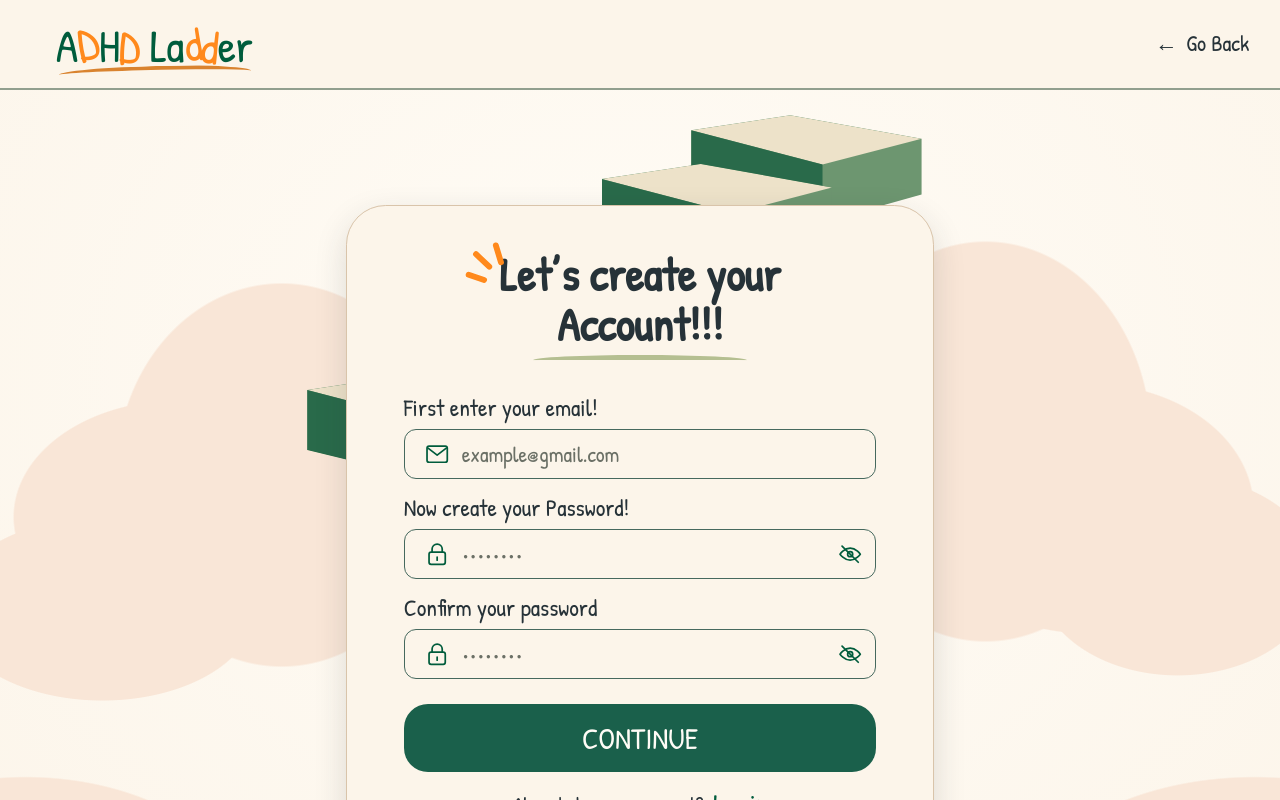
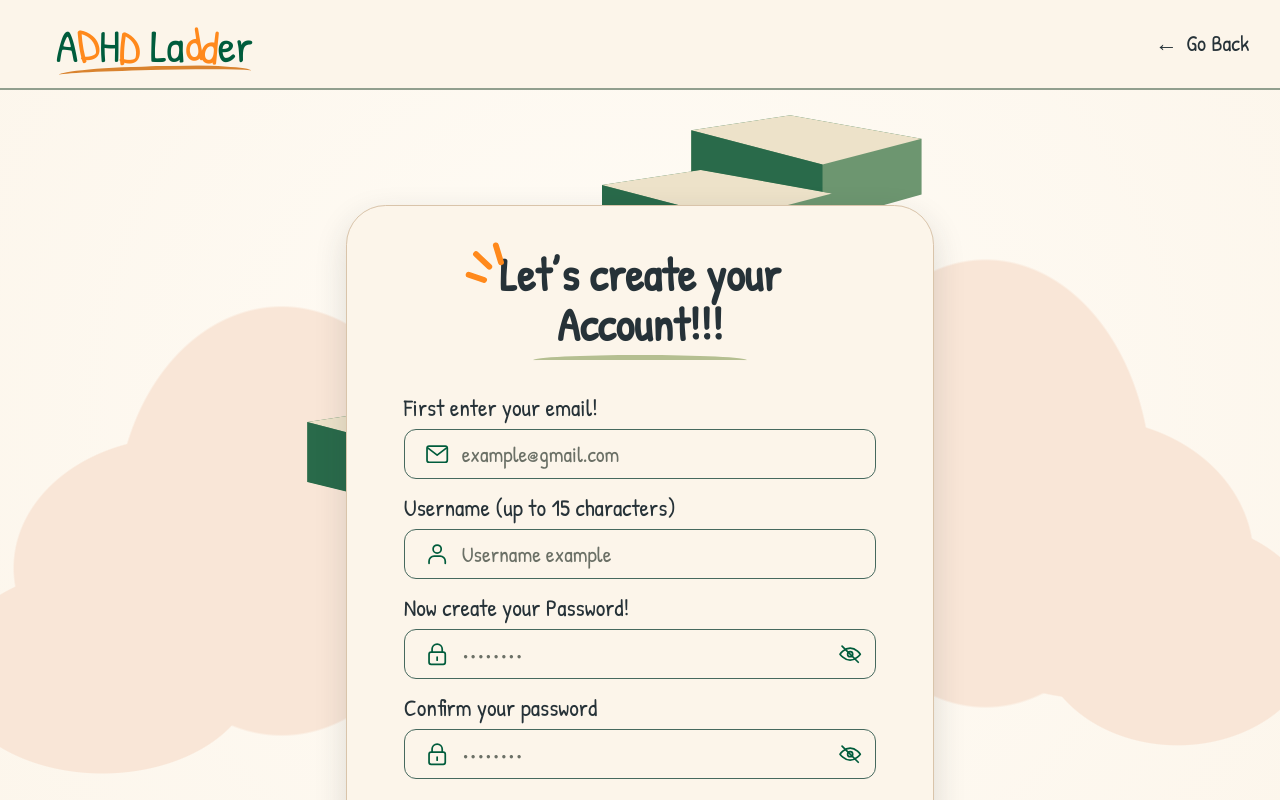
Before and after one commit to 28Dara/project-adhd-ladder, a React (Vite) app in the folder client/: page /signup in a window 1280 px wide. Shown: the top 800 px of the page. Built offline with nearby package versions, Linux system fonts and the light colour scheme; no server answers.

Commit message:
feat(auth): add display name functionality and validation for sign up

```diff
--- a/client/src/app/AuthRoutes.tsx
+++ b/client/src/app/AuthRoutes.tsx
@@ -177,7 +177,7 @@ function PrivateLayout({
     <div className="private-route">
       <Header
         sectionNavigation={<LadderSelector />}
-        displayName={displayName ?? user.email}
+        displayName={displayName}
         onDisplayNameChange={setDisplayName}
         navigation={
           <button
--- a/client/src/components/AuthPage/AuthPage.tsx
+++ b/client/src/components/AuthPage/AuthPage.tsx
@@ -6,6 +6,7 @@ import {
   type SubmitEvent,
 } from 'react'
 import { Link } from 'react-router'
+import { DISPLAY_NAME_MAX_LENGTH } from '../../config/displayName'
 import { useAuth } from '../../hooks/useAuth'
 import Header from '../Header/Header'
 import './AuthPage.css'
@@ -64,8 +65,9 @@ export default function AuthPage({ mode }: { mode: 'signup' | 'login' }) {
   const [feedback, setFeedback] = useState<{
     error: boolean
     text: string
-    field?: 'passwordConfirmation'
+    field?: 'displayName' | 'passwordConfirmation'
   } | null>(null)
+  const displayNameInput = useRef<HTMLInputElement>(null)
   const confirmationInput = useRef<HTMLInputElement>(null)
   const mounted = useRef(false)
   const isSignUp = mode === 'signup'
@@ -78,7 +80,9 @@ export default function AuthPage({ mode }: { mode: 'signup' | 'login' }) {
   }, [])
 
   useLayoutEffect(() => {
-    if (feedback?.field === 'passwordConfirmation') {
+    if (feedback?.field === 'displayName') {
+      displayNameInput.current?.focus()
+    } else if (feedback?.field === 'passwordConfirmation') {
       confirmationInput.current?.focus()
     }
   }, [feedback])
@@ -92,6 +96,20 @@ export default function AuthPage({ mode }: { mode: 'signup' | 'login' }) {
       const credentials = {
         email: String(fields.get('email')).trim(),
         password: String(fields.get('password')),
+      }
+      const rawName = String(fields.get('displayName') ?? '')
+      const displayName = rawName.trim()
+
+      if (
+        isSignUp &&
+        (!displayName || rawName.length > DISPLAY_NAME_MAX_LENGTH)
+      ) {
+        setFeedback({
+          error: true,
+          text: `Enter a username of up to ${DISPLAY_NAME_MAX_LENGTH} characters.`,
+          field: 'displayName',
+        })
+        return
       }
 
       if (
@@ -109,9 +127,9 @@ export default function AuthPage({ mode }: { mode: 'signup' | 'login' }) {
       setIsSubmitting(true)
       setFeedback(null)
 
-      const { session, error } = await (isSignUp ? signUp : signInWithPassword)(
-        credentials,
-      )
+      const { session, error } = isSignUp
+        ? await signUp({ ...credentials, displayName })
+        : await signInWithPassword(credentials)
       if (!mounted.current) return
 
       if (error) {
@@ -182,6 +200,37 @@ export default function AuthPage({ mode }: { mode: 'signup' | 'login' }) {
                   />
                 </div>
               </div>
+
+              {isSignUp && (
+                <div className="auth-page__field">
+                  <label htmlFor="auth-display-name">
+                    Username (up to {DISPLAY_NAME_MAX_LENGTH} characters)
+                  </label>
+                  <div className="auth-page__input">
+                    <svg aria-hidden="true" viewBox="0 0 24 24">
+                      <circle cx="12" cy="7" r="4" />
+                      <path d="M4 21v-2a5 5 0 0 1 5-5h6a5 5 0 0 1 5 5v2" />
+                    </svg>
+                    <input
+                      ref={displayNameInput}
+                      id="auth-display-name"
+                      name="displayName"
+                      autoComplete="nickname"
+                      maxLength={DISPLAY_NAME_MAX_LENGTH}
+                      required
+                      placeholder="Username example"
+                      aria-invalid={
+                        feedback?.field === 'displayName' || undefined
+                      }
+                      aria-describedby={
+                        feedback?.field === 'displayName'
+                          ? 'auth-feedback'
+                          : undefined
+                      }
+                    />
+                  </div>
+                </div>
+              )}
 
               <div className="auth-page__field">
                 <label htmlFor="auth-password">
--- a/client/src/components/Header/Header.tsx
+++ b/client/src/components/Header/Header.tsx
@@ -1,10 +1,43 @@
-import { useId, useRef, useState, type ReactNode } from 'react'
+import {
+  Fragment,
+  useId,
+  useRef,
+  useState,
+  useSyncExternalStore,
+  type ReactNode,
+} from 'react'
 import { Link } from 'react-router'
+import { DISPLAY_NAME_MAX_LENGTH } from '../../config/displayName'
 import { useAuth } from '../../hooks/useAuth'
 import BrandLogo from '../BrandLogo/BrandLogo'
 import EditBubble from '../LadderPopup/EditBubble'
 import LadderTooltip from '../LadderPopup/LadderTooltip'
 import './Header.css'
+
+// Match the existing Header layout breakpoint in Header.css.
+const mobileHeaderQuery = '(width < 40rem)'
+
+function subscribeToMobileHeader(onChange: () => void) {
+  const query = window.matchMedia(mobileHeaderQuery)
+  query.addEventListener('change', onChange)
+  return () => query.removeEventListener('change', onChange)
+}
+
+function isMobileHeader() {
+  return window.matchMedia(mobileHeaderQuery).matches
+}
+
+function resolveDisplayName(customName: unknown, email: string | undefined) {
+  const name =
+    typeof customName === 'string' && customName.trim()
+      ? customName
+      : email?.split('@', 1)[0]
+  const boundedName = name
+    ?.slice(0, DISPLAY_NAME_MAX_LENGTH)
+    .replace(/[\uD800-\uDBFF]$/u, '')
+
+  return boundedName?.trim() ? boundedName : 'Signed in'
+}
 
 export default function Header({
   showBackLink = false,
@@ -24,6 +57,7 @@ export default function Header({
   const editTrigger = useRef<HTMLButtonElement>(null)
   const [isEditing, setIsEditing] = useState(false)
   const [draft, setDraft] = useState('')
+  const isMobile = useSyncExternalStore(subscribeToMobileHeader, isMobileHeader)
   const HeaderControls = onDisplayNameChange ? 'div' : 'nav'
 
   function closeEditor() {
@@ -35,12 +69,8 @@ export default function Header({
     closeEditor()
   }
 
-  return (
-    <header
-      className={`site-header${showBackLink ? ' site-header--back' : ''}`}
-    >
-      <BrandLogo />
-      {sectionNavigation}
+  const controls = (
+    <Fragment key="controls">
       {!isLoading && !sessionError && (
         <HeaderControls
           className="site-header__nav"
@@ -49,7 +79,10 @@ export default function Header({
           {session && (
             <div className="site-header__account">
               <span className="site-header__name">
-                {displayName ?? user?.email ?? 'Signed in'}
+                {resolveDisplayName(
+                  displayName ?? user?.user_metadata?.display_name,
+                  user?.email,
+                )}
               </span>
               {onDisplayNameChange && (
                 <div className="ladder-tooltip__anchor site-header__edit-anchor">
@@ -82,6 +115,7 @@ export default function Header({
                       centerOnMobile
                       label="Enter your new username"
                       placeholder="Username example"
+                      maxLength={DISPLAY_NAME_MAX_LENGTH}
                       draft={draft}
                       onDraftChange={setDraft}
                       onDismiss={closeEditor}
@@ -126,6 +160,17 @@ export default function Header({
             ))}
         </HeaderControls>
       )}
+    </Fragment>
+  )
+  const selector = <Fragment key="selector">{sectionNavigation}</Fragment>
+  const accountFirst = isMobile && session && onDisplayNameChange
+
+  return (
+    <header
+      className={`site-header${showBackLink ? ' site-header--back' : ''}`}
+    >
+      <BrandLogo />
+      {accountFirst ? [controls, selector] : [selector, controls]}
     </header>
   )
 }
--- a/client/src/components/LadderPopup/EditBubble.tsx
+++ b/client/src/components/LadderPopup/EditBubble.tsx
@@ -4,6 +4,7 @@ import LadderPopup, { type LadderPopupProps } from './LadderPopup'
 interface EditBubbleProps extends LadderPopupProps {
   label: string
   placeholder: string
+  maxLength?: number
   draft: string
   onDraftChange: (draft: string) => void
   onSubmit: (value: string) => void
@@ -13,6 +14,7 @@ interface EditBubbleProps extends LadderPopupProps {
 export default function EditBubble({
   label,
   placeholder,
+  maxLength,
   draft,
   onDraftChange,
   onSubmit,
@@ -23,10 +25,12 @@ export default function EditBubble({
   const inputId = useId()
   const labelId = useId()
   const value = draft.trim()
+  const canSubmit =
+    Boolean(value) && (maxLength === undefined || draft.length <= maxLength)
 
   function handleSubmit(event: FormEvent<HTMLFormElement>) {
     event.preventDefault()
-    if (value) {
+    if (canSubmit) {
       onSubmit(value)
       trigger.current?.focus()
     }
@@ -46,6 +50,7 @@ export default function EditBubble({
           id={inputId}
           type="text"
           placeholder={placeholder}
+          maxLength={maxLength}
           value={draft}
           onChange={(event) => onDraftChange(event.target.value)}
           required
@@ -55,7 +60,7 @@ export default function EditBubble({
           <button
             type="submit"
             className="ladder-popup__primary"
-            disabled={!value}
+            disabled={!canSubmit}
           >
             Submit
           </button>
--- /dev/null
+++ b/client/src/config/displayName.ts
@@ -0,0 +1 @@
+export const DISPLAY_NAME_MAX_LENGTH = 15
--- a/client/src/context/AuthContext.tsx
+++ b/client/src/context/AuthContext.tsx
@@ -1,5 +1,9 @@
 import { useEffect, useRef, useState, type ReactNode } from 'react'
-import type { AuthError, Session } from '@supabase/supabase-js'
+import type {
+  AuthError,
+  Session,
+  SignUpWithPasswordCredentials,
+} from '@supabase/supabase-js'
 import { getSupabaseClient } from '../utils/supabaseClient'
 import {
   AuthContext,
@@ -64,7 +68,8 @@ export function AuthProvider({ children }: { children: ReactNode }) {
 
   async function authenticate(
     method: 'signUp' | 'signInWithPassword',
-    credentials: AuthCredentials,
+    credentials: AuthCredentials &
+      Pick<SignUpWithPasswordCredentials, 'options'>,
   ): Promise<AuthResult> {
     if (authInProgress.current) {
       return {
@@ -136,7 +141,11 @@ export function AuthProvider({ children }: { children: ReactNode }) {
         ...state,
         user: state.session?.user ?? null,
         retrySession,
-        signUp: (credentials) => authenticate('signUp', credentials),
+        signUp: ({ displayName, ...credentials }) =>
+          authenticate('signUp', {
+            ...credentials,
+            options: { data: { display_name: displayName } },
+          }),
         signInWithPassword: (credentials) =>
           authenticate('signInWithPassword', credentials),
         signOut,
--- a/client/src/context/authContextValue.ts
+++ b/client/src/context/authContextValue.ts
@@ -4,6 +4,10 @@ import type { Session, User } from '@supabase/supabase-js'
 export interface AuthCredentials {
   email: string
   password: string
+}
+
+export interface SignUpCredentials extends AuthCredentials {
+  displayName: string
 }
 
 export interface AuthResult {
@@ -17,7 +21,7 @@ interface AuthContextValue {
   isLoading: boolean
   sessionError: string | null
   retrySession: () => void
-  signUp: (credentials: AuthCredentials) => Promise<AuthResult>
+  signUp: (credentials: SignUpCredentials) => Promise<AuthResult>
   signInWithPassword: (credentials: AuthCredentials) => Promise<AuthResult>
   signOut: () => Promise<string | null>
 }
```
